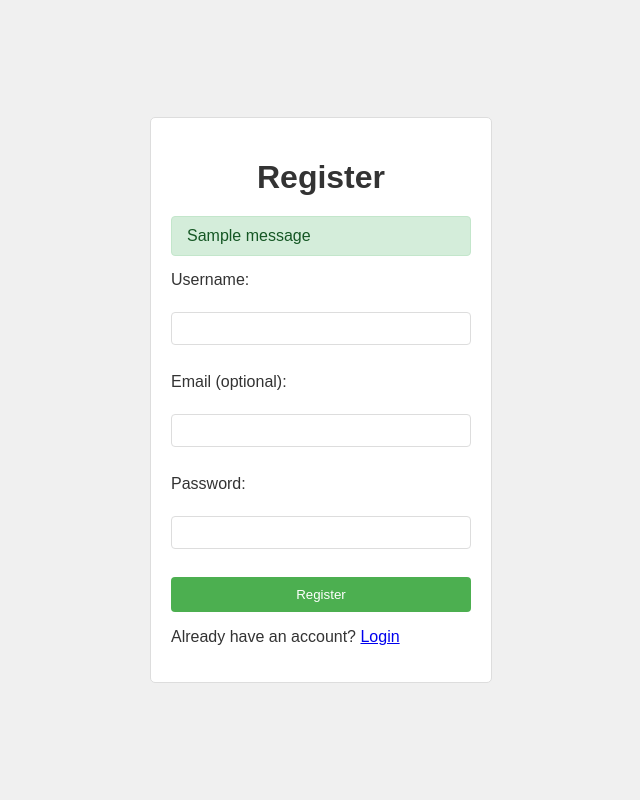
After one commit to fab1erzxc/typing_trainer, a Flask app: page /register in a window 1280 px wide. The commit adds this page. Shown: the whole page, without its empty margins (319-959 px from the left). Run offline with Flask 3, Linux system fonts and the light colour scheme; one stand-in notice (Sample message) is shown; some libraries are stand-ins or nearby versions.

Commit message:
added registration and login

```diff
--- a/app.py
+++ b/app.py
@@ -1,10 +1,17 @@
-from flask import Flask, render_template, request, jsonify
+from flask import Flask, render_template, request, jsonify, redirect, url_for, flash
+from flask_login import LoginManager, UserMixin, login_user, logout_user, login_required, current_user
 import os
 import random
 import re
 import psycopg2
+from werkzeug.security import generate_password_hash, check_password_hash
 
 app = Flask(__name__)
+# !!! ОБЯЗАТЕЛЬНО ЗАМЕНИТЕ !!!
+app.config['SECRET_KEY'] = 'your_very_secret_key'
+login_manager = LoginManager()
+login_manager.init_app(app)
+login_manager.login_view = 'login'
 
 # --- Подключение к базе данных ---
 if os.environ.get('DATABASE_URL'):  # Heroku
@@ -20,18 +27,52 @@ else:  # Локальная разработка
     DB_PASS = "bakuman56pen56"  # !!! Пароль нового пользователя !!!
     DB_PORT = 25432
 
-    def get_db_connection():
-        conn = psycopg2.connect(
-            host=DB_HOST,
-            database=DB_NAME,
-            user=DB_USER,
-            password=DB_PASS,
-            port=DB_PORT
-        )
-        return conn
+
+def get_db_connection():
+    conn_string = f"host={DB_HOST} database={DB_NAME} user={DB_USER} password={DB_PASS} port={DB_PORT}"
+    print(f"Connection string: {conn_string}")  # !!! ДОБАВЬТЕ ЭТО !!!
+    conn = psycopg2.connect(
+        host=DB_HOST,
+        database=DB_NAME,
+        user=DB_USER,
+        password=DB_PASS,
+        port=DB_PORT
+    )
+    return conn
+
+# --- Модель пользователя (UserMixin) ---
+
+
+class User(UserMixin):
+    def __init__(self, id, username, password_hash, email=None):
+        self.id = id
+        self.username = username
+        self.password_hash = password_hash
+        self.email = email
+
+# --- Загрузка пользователя (обязательно для Flask-Login) ---
+
+
+@login_manager.user_loader
+def load_user(user_id):
+    conn = get_db_connection()
+    cur = conn.cursor()
+    try:
+        cur.execute(
+            "SELECT id, username, password, email FROM users WHERE id = %s", (user_id,))
+        user_data = cur.fetchone()
+        if user_data:
+            return User(user_data[0], user_data[1], user_data[2], user_data[3])
+        return None
+    except Exception as e:
+        print(f"Error loading user: {e}")
+        return None
+    finally:
+        cur.close()
+        conn.close()
+
 
 # --- Функции генерации текста ---
-# (В реальном приложении лучше загружать из файла)
 EASY_WORDS = [
     "cat", "dog", "run", "sun", "big", "red", "see", "and", "the", "a",
     "is", "in", "on", "to", "go", "up", "down", "one", "two", "three"
@@ -50,13 +91,11 @@ HARD_WORDS = [
 
 
 def generate_random_letters(length):
-    """Генерирует строку случайных букв (и пробелов)."""
     letters = 'abcdefghijklmnopqrstuvwxyz '
     return ''.join(random.choice(letters) for i in range(length))
 
 
 def generate_random_words(num_words, difficulty='easy'):
-    """Генерирует строку из случайных слов заданного уровня сложности."""
     if difficulty == 'easy':
         words = EASY_WORDS
     elif difficulty == 'medium':
@@ -64,29 +103,24 @@ def generate_random_words(num_words, difficulty='easy'):
     elif difficulty == 'hard':
         words = HARD_WORDS
     else:
-        words = EASY_WORDS  # По умолчанию используем легкий уровень
-
+        words = EASY_WORDS
     return ' '.join(random.choice(words) for i in range(num_words))
 
 
 def generate_sentence(num_words, difficulty='easy'):
-    """Генерирует простое предложение из случайных слов."""
     words = generate_random_words(num_words, difficulty).split()
-    # Добавляем пунктуацию
     if words:
-        words[0] = words[0].capitalize()  # Первое слово с заглавной буквы
+        words[0] = words[0].capitalize()
     return ' '.join(words) + random.choice(['.', '!', '?'])
 
 
 def generate_paragraph(num_sentences, num_words_per_sentence, difficulty):
-    """Генерирует параграф"""
     sentences = [generate_sentence(num_words_per_sentence, difficulty)
                  for _ in range(num_sentences)]
     return ' '.join(sentences)
 
 
 def generate_text(mode='words', difficulty='easy', length=100, num_words=20, num_sentences=5, num_words_per_sentence=8):
-    """Генерирует текст заданного типа (mode), сложности и длины."""
     if mode == 'letters':
         return generate_random_letters(length)
     elif mode == 'words':
@@ -95,57 +129,129 @@ def generate_text(mode='words', difficulty='easy', length=100, num_words=20, num
         return generate_sentence(num_words, difficulty)
     elif mode == 'paragraph':
         return generate_paragraph(num_sentences, num_words_per_sentence, difficulty)
-
     else:
-        # По умолчанию - слова
         return generate_random_words(num_words, difficulty)
 
-# --- Маршрут /api/text ---
 
+# --- Маршруты (Routes) ---
 
 @app.route('/api/text')
 def get_text():
-    # Получаем параметры запроса
     mode = request.args.get('mode', 'words')
     difficulty = request.args.get('difficulty', 'easy')
     length = int(request.args.get('length', 100))
     num_words = int(request.args.get('num_words', 20))
     num_sentences = int(request.args.get('num_sentences', 5))
     num_words_per_sentence = int(request.args.get('num_words_per_sentence', 8))
-
     text = generate_text(mode, difficulty, length, num_words,
                          num_sentences, num_words_per_sentence)
     return jsonify({'text': text})
 
-# --- Маршрут / (главная страница) ---
-
 
 @app.route('/')
+@login_required  # Главная страница доступна только авторизованным
 def index():
     return render_template('index.html')
 
-# --- Маршрут /api/stats (СОХРАНЕНИЕ В БД) ---
+
+@app.route('/login', methods=['GET', 'POST'])
+def login():
+    if request.method == 'POST':
+        username = request.form['username']
+        password = request.form['password']
+        conn = get_db_connection()
+        cur = conn.cursor()
+        try:
+            cur.execute(
+                "SELECT id, username, password, email FROM users WHERE username = %s", (username,))
+            user_data = cur.fetchone()
+
+            if user_data:
+                user = User(user_data[0], user_data[1],
+                            user_data[2], user_data[3])
+                if check_password_hash(user.password_hash, password):
+                    login_user(user)
+                    return redirect(url_for('index'))
+                else:
+                    flash('Incorrect password', 'error')
+            else:
+                flash('Incorrect username', 'error')
+        except Exception as e:
+            print(f"Error during login: {e}")
+            flash('An error occurred', 'error')
+        finally:
+            cur.close()
+            conn.close()
+
+    return render_template('login.html')
+
+
+@app.route('/logout')
+@login_required
+def logout():
+    logout_user()
+    return redirect(url_for('index'))
+
+
+@app.route('/register', methods=['GET', 'POST'])
+def register():
+    if request.method == 'POST':
+        username = request.form['username']
+        password = request.form['password']
+        email = request.form['email']
+
+        conn = get_db_connection()
+        cur = conn.cursor()
+        try:
+            cur.execute(
+                "SELECT id FROM users WHERE username = %s", (username,))
+            existing_user = cur.fetchone()
+
+            if existing_user:
+                flash('Username already exists', 'error')
+                return redirect(url_for('register'))
+
+            hashed_password = generate_password_hash(password)
+
+            cur.execute(
+                "INSERT INTO users (username, password, email) VALUES (%s, %s, %s)",
+                (username, hashed_password, email)
+            )
+            conn.commit()
+            flash('Registration successful! Please log in.', 'success')
+            return redirect(url_for('login'))
+
+        except Exception as e:
+            print(f"Error during registration: {e}")
+            flash('An error occurred during registration', 'error')
+            conn.rollback()  # откатываем изменения
+        finally:
+            cur.close()
+            conn.close()
+
+    return render_template('register.html')
 
 
 @app.route('/api/stats', methods=['POST'])
+@login_required  # Доступно только авторизованным пользователям
 def stats():
     data = request.get_json()
-    speed = data.get('speed', 0)          # Значение по умолчанию 0
-    accuracy = data.get('accuracy', 100)   # Значение по умолчанию 100
-    mode = data.get('mode', 'words')      # Значение по умолчанию 'words'
-    difficulty = data.get('difficulty', 'easy')  # Значение по умолчанию 'easy'
-    length = data.get('length', 0)       # Значение по умолчанию 0
+    speed = data.get('speed', 0)
+    accuracy = data.get('accuracy', 100)
+    mode = data.get('mode', 'words')
+    difficulty = data.get('difficulty', 'easy')
+    length = data.get('length', 0)
 
     print(
-        f"Received stats: Speed={speed}, Accuracy={accuracy}, Mode={mode}, Difficulty={difficulty}, Length: {length}")
+        f"Received stats: Speed={speed}, Accuracy={accuracy}, Mode={mode}, Difficulty={difficulty}, Length={length}")
 
     conn = get_db_connection()
     cur = conn.cursor()
     try:
         cur.execute(
             "INSERT INTO results (user_id, speed, accuracy, mode, difficulty, text_length) VALUES (%s, %s, %s, %s, %s, %s)",
-            # !!! user_id=1 (временно)
-            (1, speed, accuracy, mode, difficulty, length)
+            (current_user.id, speed, accuracy, mode,
+             difficulty, length)  # Используем current_user.id
         )
         conn.commit()
         print("Stats saved to database.")
@@ -160,4 +266,4 @@ def stats():
 
 
 if __name__ == '__main__':
-    app.run(debug=True)  # Выключаем
+    app.run(debug=True)  # !!! debug=True ТОЛЬКО для разработки !!!
--- a/static/css/style.css
+++ b/static/css/style.css
@@ -21,7 +21,7 @@
     --text-to-type-bg: #333;
     --border-color: #555;
     --accent-color: #64B5F6;
-    /* Синий (более подходящий для темной темы) */
+    /* Синий */
     --correct-color: lightgreen;
     --incorrect-color: #ff6961;
     --current-key-bg: #444;
@@ -40,11 +40,8 @@ body {
     min-height: 100vh;
     margin: 0;
     background-color: var(--bg-color);
-    /* Фон */
     color: var(--text-color);
-    /* Цвет текста */
     transition: background-color 0.3s, color 0.3s;
-    /* Плавный переход для смены темы */
 }
 
 h1 {
@@ -71,9 +68,7 @@ h1 {
     border: 1px solid var(--border-color);
     border-radius: 4px;
     background-color: var(--text-to-type-bg);
-    /* Фон */
     color: var(--text-color);
-    /* Цвет текста */
 }
 
 /* --- Стили для области текста для печати --- */
@@ -102,7 +97,6 @@ h1 {
 
 #text-to-type span.current {
     background-color: yellow;
-    /* Фон для текущего символа */
 }
 
 /* --- Стили для поля ввода --- */
@@ -120,14 +114,11 @@ h1 {
     background-color: var(--text-to-type-bg);
     color: var(--text-color);
     outline: none;
-    /* Убираем стандартную обводку при фокусе */
 }
 
 #user-input:focus {
     border-color: var(--accent-color);
-    /* Обводка при фокусе */
     box-shadow: 0 0 5px rgba(76, 175, 80, 0.5);
-    /* Тень при фокусе (под цвет акцента) */
 }
 
 /* --- Стили для блока статистики --- */
@@ -227,22 +218,123 @@ h1 {
     font-size: 12px;
 }
 
-/* --- Стили для кнопки переключения темы --- */
-#theme-toggle {
+
+/* --- Стили для кнопки переключения темы и информации о пользователе --- */
+#user-info {
     position: fixed;
     top: 10px;
     right: 10px;
+    z-index: 1000;
+    display: flex;
+    flex-direction: column;
+    /* Элементы вертикально */
+    align-items: flex-end;
+    /* Выравнивание по правому краю */
+    gap: 5px;
+    /* Промежуток между элементами */
+}
+
+
+#theme-toggle {
     padding: 8px 12px;
     background-color: var(--accent-color);
     color: white;
     border: none;
     border-radius: 4px;
     cursor: pointer;
-    z-index: 1000;
-    /* Чтобы кнопка была поверх всего контента */
+    width: 100px;
+    box-sizing: border-box;
 }
 
-#theme-toggle:hover {
-    /* Добавляем эффект при наведении */
+.logout-button {
+    padding: 8px 12px;
+    background-color: var(--incorrect-color);
+    color: white;
+    border: none;
+    border-radius: 4px;
+    text-decoration: none;
+    font-size: 0.9em;
+    width: 100px;
+    box-sizing: border-box;
+    display: inline-block;
+    text-align: center;
+}
+
+
+/* Стили для форм (login и register) */
+.form-container {
+    width: 300px;
+    margin: 0 auto;
+    padding: 20px;
+    border: 1px solid var(--border-color);
+    border-radius: 5px;
+    background-color: var(--text-to-type-bg);
+}
+
+.form-container h1 {
+    text-align: center;
+    margin-bottom: 20px;
+}
+
+.form-container label {
+    display: block;
+    margin-bottom: 5px;
+}
+
+.form-container input[type="text"],
+.form-container input[type="password"],
+.form-container input[type="email"] {
+    width: 100%;
+    padding: 8px;
+    margin-bottom: 10px;
+    border: 1px solid var(--border-color);
+    border-radius: 4px;
+    box-sizing: border-box;
+    /*  Чтобы padding не увеличивал ширину */
+}
+
+.form-container input[type="submit"] {
+    width: 100%;
+    padding: 10px;
+    background-color: var(--accent-color);
+    color: white;
+    border: none;
+    border-radius: 4px;
+    cursor: pointer;
+}
+
+.form-container input[type="submit"]:hover {
+    opacity: 0.8;
+    /*  Затемнение при наведении */
+}
+
+/* Стили для флеш сообщений */
+.flash-messages {
+    list-style: none;
+    padding: 0;
+    margin-bottom: 15px;
+
+}
+
+.flash-messages li {
+    padding: 10px 15px;
+    margin-bottom: 5px;
+    border-radius: 4px;
+}
+
+.flash-messages .success {
+    background-color: #d4edda;
+    border: 1px solid #c3e6cb;
+    color: #155724;
+}
+
+.flash-messages .error {
+    background-color: #f8d7da;
+    border: 1px solid #f5c6cb;
+    color: #721c24;
+}
+
+#theme-toggle:hover,
+.logout-button:hover {
     opacity: 0.8;
 }
--- /dev/null
+++ b/templates/register.html
@@ -0,0 +1,37 @@
+<!DOCTYPE html>
+<html>
+
+<head>
+    <title>Register</title>
+    <link rel="stylesheet" href="{{ url_for('static', filename='css/style.css') }}">
+</head>
+
+<body>
+    <div class="form-container">
+        <h1>Register</h1>
+        {% with messages = get_flashed_messages(with_categories=true) %}
+        {% if messages %}
+        <ul class="flash-messages">
+            {% for category, message in messages %}
+            <li class="{{ category }}">{{ message }}</li>
+            {% endfor %}
+        </ul>
+        {% endif %}
+        {% endwith %}
+        <form method="POST" action="{{ url_for('register') }}">
+            <label for="username">Username:</label><br>
+            <input type="text" id="username" name="username" required><br><br>
+
+            <label for="email">Email (optional):</label><br>
+            <input type="email" id="email" name="email"><br><br>
+
+            <label for="password">Password:</label><br>
+            <input type="password" id="password" name="password" required><br><br>
+
+            <input type="submit" value="Register">
+        </form>
+        <p>Already have an account? <a href="{{ url_for('login') }}">Login</a></p>
+    </div>
+</body>
+
+</html>
```
Also changed, not shown: templates/index.html (+12 -1 lines), templates/login.html (added, +34 -0 lines).
